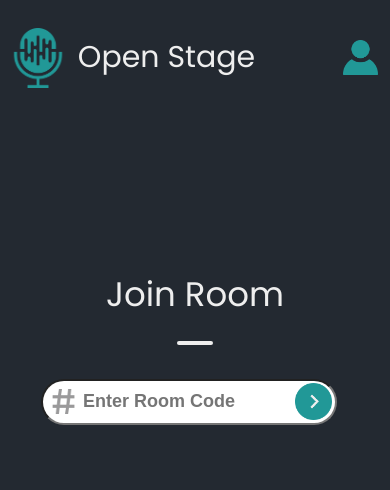
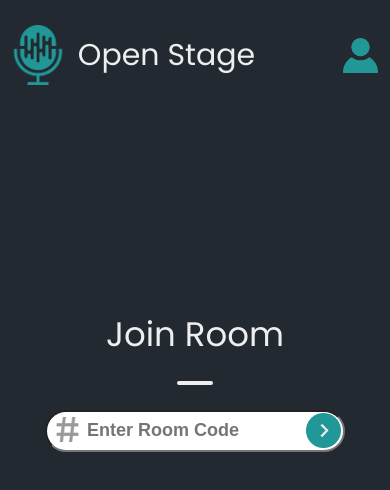
Before and after one commit to Mathew-Estafanous/Open-Stage, a React (Create React App) app in the folder frontend/: page / in a window 390 px wide. Shown: the top 490 px of the page. Built offline with nearby package versions, Linux system fonts and the light colour scheme.

Commit message:
Make the room selector page much more responsive.

```diff
--- a/frontend/src/components/AskQuestion.css
+++ b/frontend/src/components/AskQuestion.css
@@ -26,9 +26,6 @@ form.askform img {
     width: 100%;
     font-family: 'Poppins', serif;
     font-size: 15px;
-    -webkit-box-sizing: border-box; /* Safari/Chrome, other WebKit */
-    -moz-box-sizing: border-box;    /* Firefox, other Gecko */
-    box-sizing: border-box;
 }
 
 .askform div {
--- a/frontend/src/index.css
+++ b/frontend/src/index.css
@@ -1,4 +1,10 @@
 @import url('https://fonts.googleapis.com/css2?family=Poppins:wght@300;400;600&display=swap');
+
+* {
+    margin: 0;
+    padding: 0;
+    box-sizing: border-box;
+}
 
 html {
     font-family: 'Poppins', sans-serif;
@@ -8,14 +14,14 @@ html {
 
 html body {
     background-color: #232931;
-    margin: 0 2vw;
-    padding: 0;
+    height: 100vh;
 }
 
 *:focus {
     outline: none;
 }
 
-header {
-    margin-top: 25px;
+#root {
+    height: 100vh;
+    margin: 0 2vw;
 }
--- a/frontend/src/pages/Room.css
+++ b/frontend/src/pages/Room.css
@@ -24,10 +24,6 @@ div.roomInfo .name {
     div.roomInfo .name {
         font-size: 20px;
     }
-
-    header {
-        margin-top: 20px;
-    }
 }
 
 @media (max-width: 550px) {
@@ -38,8 +34,4 @@ div.roomInfo .name {
     div.roomInfo .name {
         font-size: 15px;
     }
-
-    header {
-        margin-top: 15px;
-    }
 }
--- a/frontend/src/pages/RoomSelect.css
+++ b/frontend/src/pages/RoomSelect.css
@@ -1,4 +1,5 @@
 header {
+    padding-top: 25px;
     width: 100%;
     display: flex;
     align-items: center;
@@ -24,9 +25,13 @@ header img.profile {
 Styling for Room Form
 */
 form.roomCode {
-    margin-top: 20vh;
-    text-align: center;
+    display: flex;
+    flex-direction: column;
+    justify-content: center;
+    align-items: center;
+
     width: 100%;
+    height: 70%;
 }
 
 form.roomCode h1 {
@@ -53,7 +58,7 @@ form.roomCode input {
 
     border-radius: 50px;
     width: 350px;
-    height: 40px;
+    height: 42px;
 }
 
 form.roomCode ::placeholder {
@@ -61,19 +66,35 @@ form.roomCode ::placeholder {
     font-weight: 600;
 }
 
+.selector {
+    display: flex;
+    position: relative;
+}
+
 form.roomCode div img.hashtag {
-    position: relative;
+    position: absolute;
     opacity: 40%;
     top: 7px;
-    left: 35px;
+    left: 10px;
     max-width: 25px;
 }
 
+form.roomCode div button {
+    background: none;
+    border: none;
+    position: absolute;
+    top: 3px;
+    right: 39px;
+    max-width: 37px;
+}
+
+form.roomCode div button:hover {
+    cursor: pointer;
+}
+
 form.roomCode div img.btn {
-    position: relative;
-    top: 13px;
-    right: 42px;
-    max-width: 37px;
+    position: absolute;
+    max-width: 35px;
 }
 
 form.roomCode div img.btn:hover {
@@ -155,8 +176,7 @@ Styling for Error Message
     }
 
     form.roomCode input {
-        width: 250px;
-        font-size: 15px;
+        font-size: 14px;
     }
 
     form.roomCode h1 {
@@ -190,17 +210,12 @@ Styling for Error Message
         width: 75px;
     }
 
-    form.roomCode input {
-        width: 220px;
-        font-size: 14px;
-    }
-
     form.roomCode h1 {
         font-size: 34px;
     }
 
     form.roomCode div img.btn {
-        top: 14px;
+        top: 1px;
     }
 
     .error {
--- a/frontend/src/pages/RoomSelect.jsx
+++ b/frontend/src/pages/RoomSelect.jsx
@@ -16,7 +16,8 @@ export const RoomSelect = () => {
     const query = useQuery();
     const history = useHistory();
 
-    const joinRoom = async () => {
+    const joinRoom = async (e) => {
+        e.preventDefault()
         setLoading(true);
         let result = await GetRoom(code);
         setLoading(false);
@@ -36,16 +37,17 @@ export const RoomSelect = () => {
 
             <img className='profile' src="/Profile.png" alt=""/>
         </header>
-        <form className='roomCode' >
+        <form className='roomCode' onSubmit={joinRoom} >
             <h1>Join Room</h1>
             <hr/>
-            <div>
+            <div className='selector'>
                 <img className='hashtag' src="/Hashtag-Symbol.png" alt="hashtag symbol"/>
                 <input maxLength={20} placeholder='Enter Room Code'
                        onChange={e => setCode(e.target.value)} />
+                <button type="submit">
                     <img className='btn'
-                     src="/Select-Arrow.png" alt=""
-                     onClick={joinRoom} />
+                         src="/Select-Arrow.png" alt=""/>
+                </button>
             </div>
 
             {isLoading?
@@ -53,8 +55,6 @@ export const RoomSelect = () => {
                     <Oval className='loader' />
                 </div>: null
             }
-        </form>
-
 
             {query.get("error") && !isLoading?
                 <div className='errContainer' >
@@ -65,6 +65,9 @@ export const RoomSelect = () => {
                 </div>
                 :null
             }
+        </form>
+
+
         </>
     )
 }
```
Lines whose indentation alone changed are shown as unchanged.
